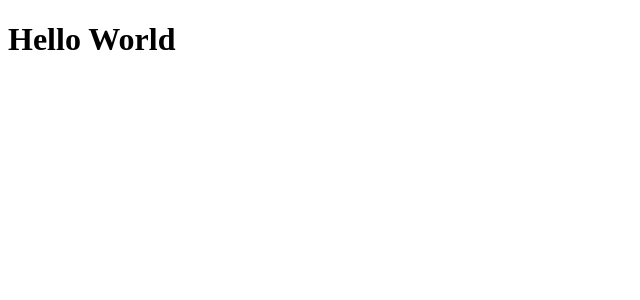
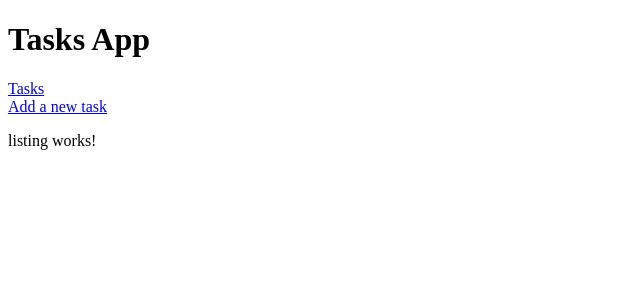
Before and after one commit to rjvelazco/django-crud-angular, an Angular app in the folder client/: page /tasks in a window 1280 px wide. Before the commit this address led to /. Shown: the top 300 px of the page, without its empty margins (0-640 px from the left). Built offline with nearby package versions, Linux system fonts and the light colour scheme.

Commit message:
feat: Implement task management components and routing for tasks listing and form

```diff
--- a/client/src/app/app.html
+++ b/client/src/app/app.html
@@ -1 +1,10 @@
-<h1>Hello World</h1>
+<div class="container">
+  <h1>Tasks App</h1>
+  <nav>
+    <a routerLink="/tasks">Tasks</a>
+    <br />
+    <a routerLink="/tasks/new">Add a new task</a>
+  </nav>
+</div>
+
+<router-outlet></router-outlet>
--- a/client/src/app/app.routes.ts
+++ b/client/src/app/app.routes.ts
@@ -1,3 +1,27 @@
 import { Routes } from '@angular/router';
+import { TasksListing } from './pages/tasks/listing/listing';
+import { TasksForm } from './pages/tasks/form/form';
 
-export const routes: Routes = [];
+export const routes: Routes = [
+    {
+        path: 'tasks',
+        children: [
+            {
+                path: '',
+                component: TasksListing
+            },
+            {
+                path: 'new',
+                component: TasksForm
+            },
+            {
+                path: 'edit/:id',
+                component: TasksForm
+            }
+        ]
+    },
+    {
+        path: '**',
+        redirectTo: 'tasks'
+    }
+];
--- a/client/src/app/app.ts
+++ b/client/src/app/app.ts
@@ -1,9 +1,9 @@
 import { Component } from '@angular/core';
-import { RouterOutlet } from '@angular/router';
+import { RouterLink, RouterOutlet } from '@angular/router';
 
 @Component({
   selector: 'app-root',
-  imports: [RouterOutlet],
+  imports: [RouterOutlet, RouterLink],
   templateUrl: './app.html',
   styleUrl: './app.css'
 })
--- /dev/null
+++ b/client/src/app/pages/tasks/form/form.html
@@ -0,0 +1 @@
+<p>form works!</p>
--- /dev/null
+++ b/client/src/app/pages/tasks/form/form.ts
@@ -0,0 +1,11 @@
+import { Component } from '@angular/core';
+
+@Component({
+  selector: 'tasks-form',
+  imports: [],
+  templateUrl: './form.html',
+  styleUrl: './form.css'
+})
+export class TasksForm {
+
+}
--- /dev/null
+++ b/client/src/app/pages/tasks/listing/listing.html
@@ -0,0 +1 @@
+<p>listing works!</p>
--- /dev/null
+++ b/client/src/app/pages/tasks/listing/listing.ts
@@ -0,0 +1,11 @@
+import { Component } from '@angular/core';
+
+@Component({
+  selector: 'tasks-listing',
+  imports: [],
+  templateUrl: './listing.html',
+  styleUrl: './listing.css'
+})
+export class TasksListing {
+
+}
```
Also changed, not shown: client/src/app/pages/tasks/form/form.css (added), client/src/app/pages/tasks/listing/listing.css (added), 2 other files (tests, documents, lock files or other folders).
